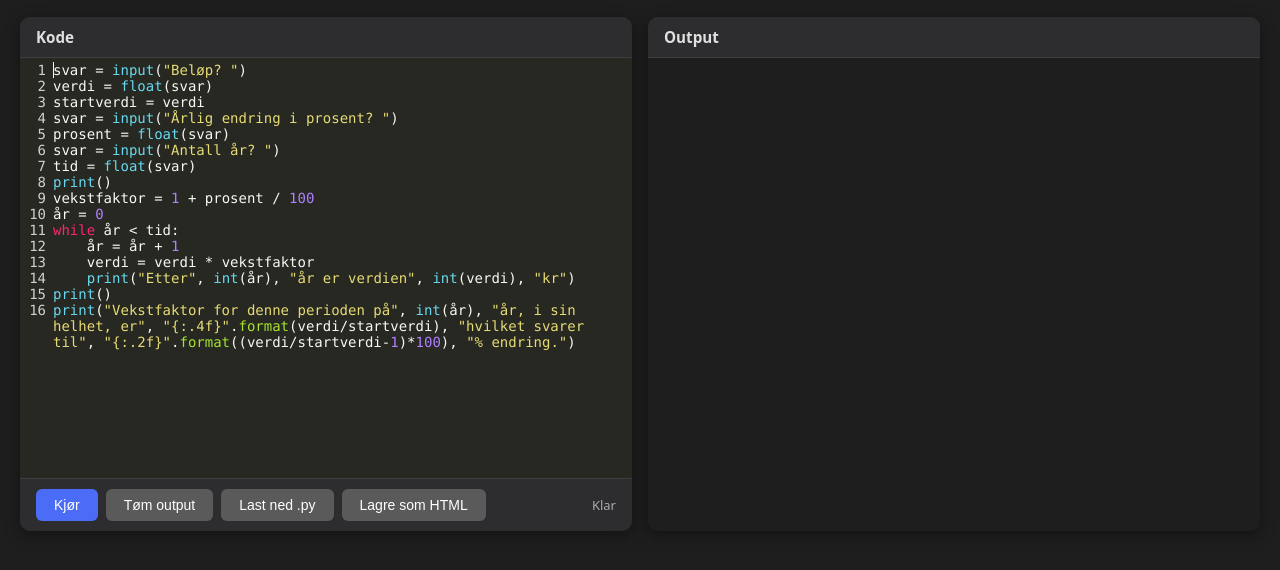
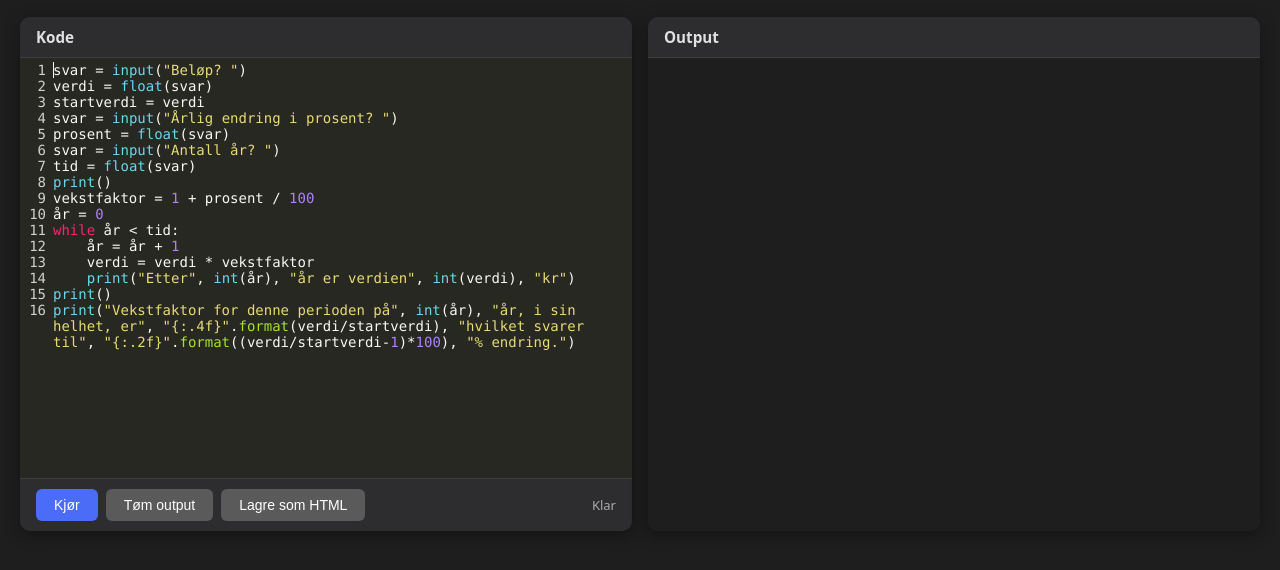
Before and after one commit to oivindsyversen/python-i-nettleseren, a plain HTML site: page index.html in a window 1280 px wide. Shown: the part 96-666 px from the top of the page. Drawn offline with nearby package versions, Linux system fonts and the light colour scheme.

Commit message:
Fjern Last ned .py-knappen

```diff
--- a/index.html
+++ b/index.html
@@ -149,7 +149,6 @@ print("Vekstfaktor for denne perioden på", int(år), "år, i sin helhet, er", "
       <div class="controls">
         <button onclick="runCode()">Kjør</button>
         <button class="secondary" onclick="clearOutput()">Tøm output</button>
-        <button class="secondary" onclick="downloadCode()">Last ned .py</button>
         <button class="secondary" onclick="saveHtml()">Lagre som HTML</button>
         <span class="status" id="status">Klar</span>
       </div>
```
